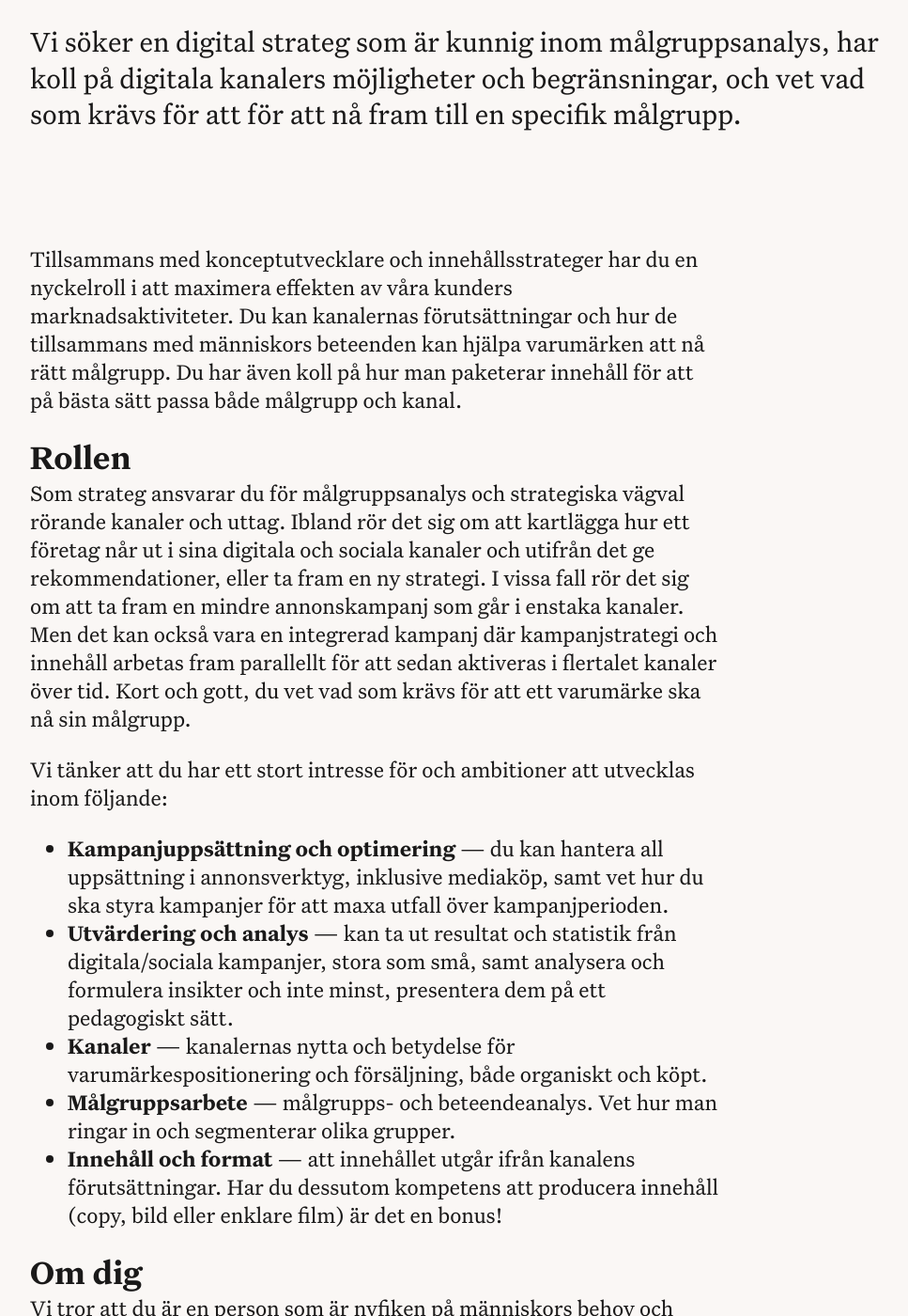
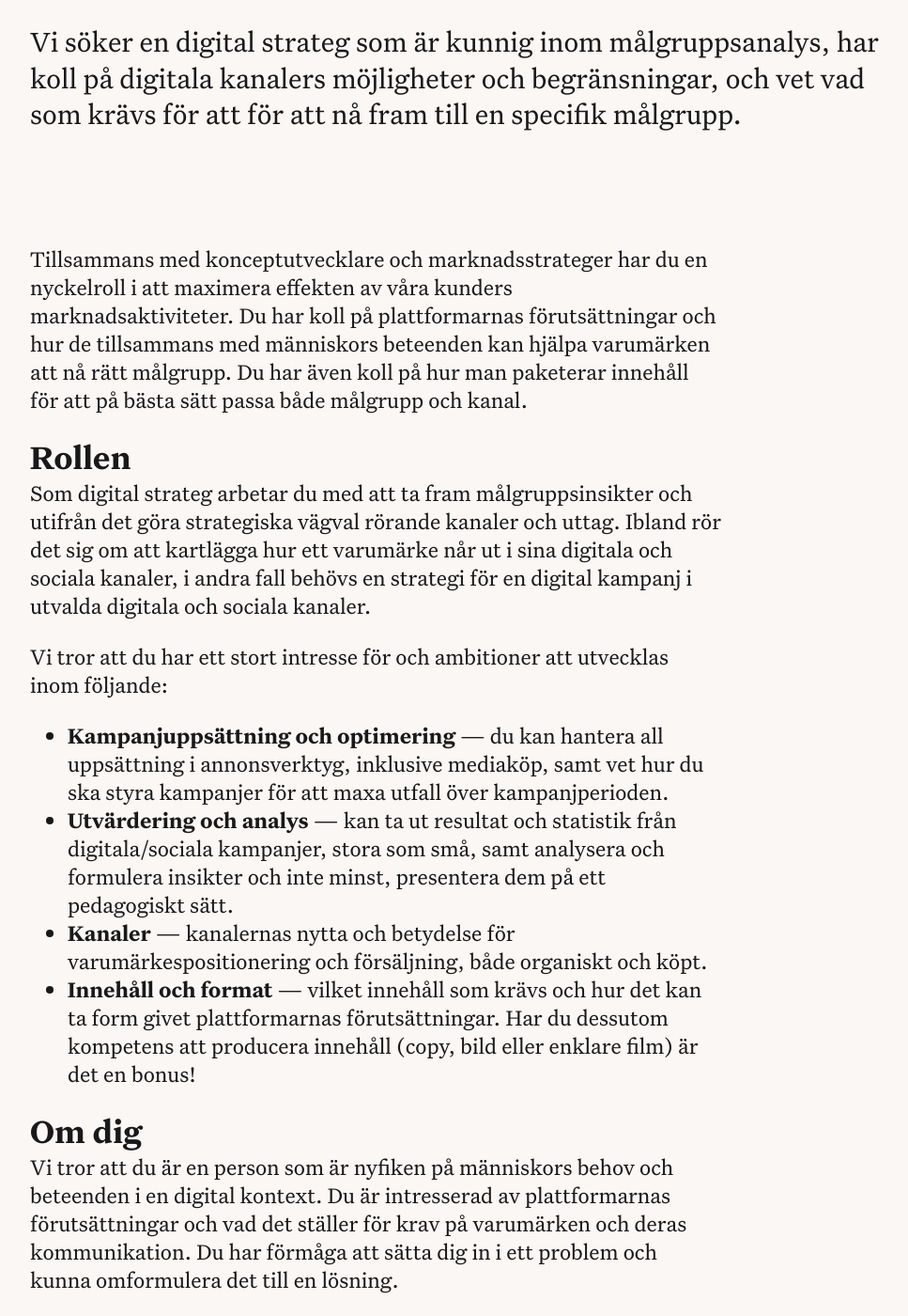
Before and after one commit to kwdstudio/kwdstudio.github.io, a Jekyll site: the page built from _jobs/digital-strateg.md, in a window 1280 px wide and 1400 px high, scrolled down 243 px. Shown: the whole window at 94% size, without its empty margins (240-1207 px from the left). Built offline with Jekyll 4.4.1, drawn with Linux system fonts in a browser that asks for light colours; some of the changed text lies outside the part shown.

Commit message:
Update digital-strateg.md

```diff
--- a/_jobs/digital-strateg.md
+++ b/_jobs/digital-strateg.md
@@ -9,26 +9,25 @@ color4: "#940797"
 intro_heading: Digital strateg
 intro_lead: "<p>Vi söker en digital strateg som är kunnig inom målgruppsanalys, har koll på digitala kanalers möjligheter och begränsningar, och vet vad som krävs för att för att nå fram till en specifik målgrupp.</p>"
 ---
-Tillsammans med konceptutvecklare och innehållsstrateger har du en nyckelroll i att maximera effekten av våra kunders marknadsaktiviteter. Du kan kanalernas förutsättningar och hur de tillsammans med människors beteenden kan hjälpa varumärken att nå rätt målgrupp. Du har även koll på hur man paketerar innehåll för att på bästa sätt passa både målgrupp och kanal.
+Tillsammans med konceptutvecklare och marknadsstrateger har du en nyckelroll i att maximera effekten av våra kunders marknadsaktiviteter. Du har koll på plattformarnas förutsättningar och hur de tillsammans med människors beteenden kan hjälpa varumärken att nå rätt målgrupp. Du har även koll på hur man paketerar innehåll för att på bästa sätt passa både målgrupp och kanal.
 
 ## Rollen
 
-Som strateg ansvarar du för målgruppsanalys och strategiska vägval rörande kanaler och uttag. Ibland rör det sig om att kartlägga hur ett företag når ut i sina digitala och sociala kanaler och utifrån det ge rekommendationer, eller ta fram en ny strategi. I vissa fall rör det sig om att ta fram en mindre annonskampanj som går i enstaka kanaler. Men det kan också vara en integrerad kampanj där kampanjstrategi och innehåll arbetas fram parallellt för att sedan aktiveras i flertalet kanaler över tid. Kort och gott, du vet vad som krävs för att ett varumärke ska nå sin målgrupp.
+Som digital strateg arbetar du med att ta fram målgruppsinsikter och utifrån det göra strategiska vägval rörande kanaler och uttag. Ibland rör det sig om att kartlägga hur ett varumärke når ut i sina digitala och sociala kanaler, i andra fall behövs en strategi för en digital kampanj i utvalda digitala och sociala kanaler.
 
-Vi tänker att du har ett stort intresse för och ambitioner att utvecklas inom följande:
+Vi tror att du har ett stort intresse för och ambitioner att utvecklas inom följande:
 
 - **Kampanjuppsättning och optimering** — du kan hantera all uppsättning i annonsverktyg, inklusive mediaköp, samt vet hur du ska styra kampanjer för att maxa utfall över kampanjperioden.
 - **Utvärdering och analys** — kan ta ut resultat och statistik från digitala/sociala kampanjer, stora som små, samt analysera och formulera insikter och inte minst, presentera dem på ett pedagogiskt sätt.
 - **Kanaler** — kanalernas nytta och betydelse för varumärkespositionering och försäljning, både organiskt och köpt.
-- **Målgruppsarbete** — målgrupps- och beteendeanalys. Vet hur man ringar in och segmenterar olika grupper.
-- **Innehåll och format** — att innehållet utgår ifrån kanalens förutsättningar. Har du dessutom kompetens att producera innehåll (copy, bild eller enklare film) är det en bonus!
+- **Innehåll och format** — vilket innehåll som krävs och hur det kan ta form givet plattformarnas förutsättningar. Har du dessutom kompetens att producera innehåll (copy, bild eller enklare film) är det en bonus!
 
 ## Om dig
 
-Vi tror att du är en person som är nyfiken på människors behov och beteenden i en digital kontext. Du är intresserad av målgrupper, kanaler och resultat: varför gick det som det gick, och vad kan vi lära av det? (snarare än “så här bra gick det”). Du har förmåga att sätta dig in i ett problem och kunna omformulera det till en lösning. Du arbetar bra i team, delar gärna din kunskap med andra och lyssnar på andras idéer och erfarenheter.
+Vi tror att du är en person som är nyfiken på människors behov och beteenden i en digital kontext. Du är intresserad av plattformarnas förutsättningar och vad det ställer för krav på varumärken och deras kommunikation. Du har förmåga att sätta dig in i ett problem och kunna omformulera det till en lösning.
 
-Du är utbildad inom marknadsföring eller kommunikation. Du kanske har arbetat på byrå ett tag. Om du har erfarenhet från kundsidan och förstår beställarrollen med allt vad det innebär så är det ett plus.
+Du är utbildad inom marknadsföring eller kommunikation. Kanske har du arbetat på byrå ett tag. Om du har erfarenhet från kundsidan och förstår beställarrollen med allt vad det innebär så är det ett plus.
 
 ## Ansök
 
-Om du vill utvecklas inom kommunikation och digital marknadsföring tillsammans med en nyfiken grupp av projektledare, strateger och konceptutvecklare, skicka en ansökan med CV till vår vd, Karolina Westerlund, [karolina@kwdstudio.se](mailto:karolina@kwdstudio.se). Välkommen!
+Om du vill utvecklas inom kommunikation och digital marknadsföring tillsammans med en nyfiken grupp av projektledare, strateger och konceptutvecklare, hör av dit till Karolina Westerlund, [karolina@kwdstudio.se](mailto:karolina@kwdstudio.se). Välkommen!
```
